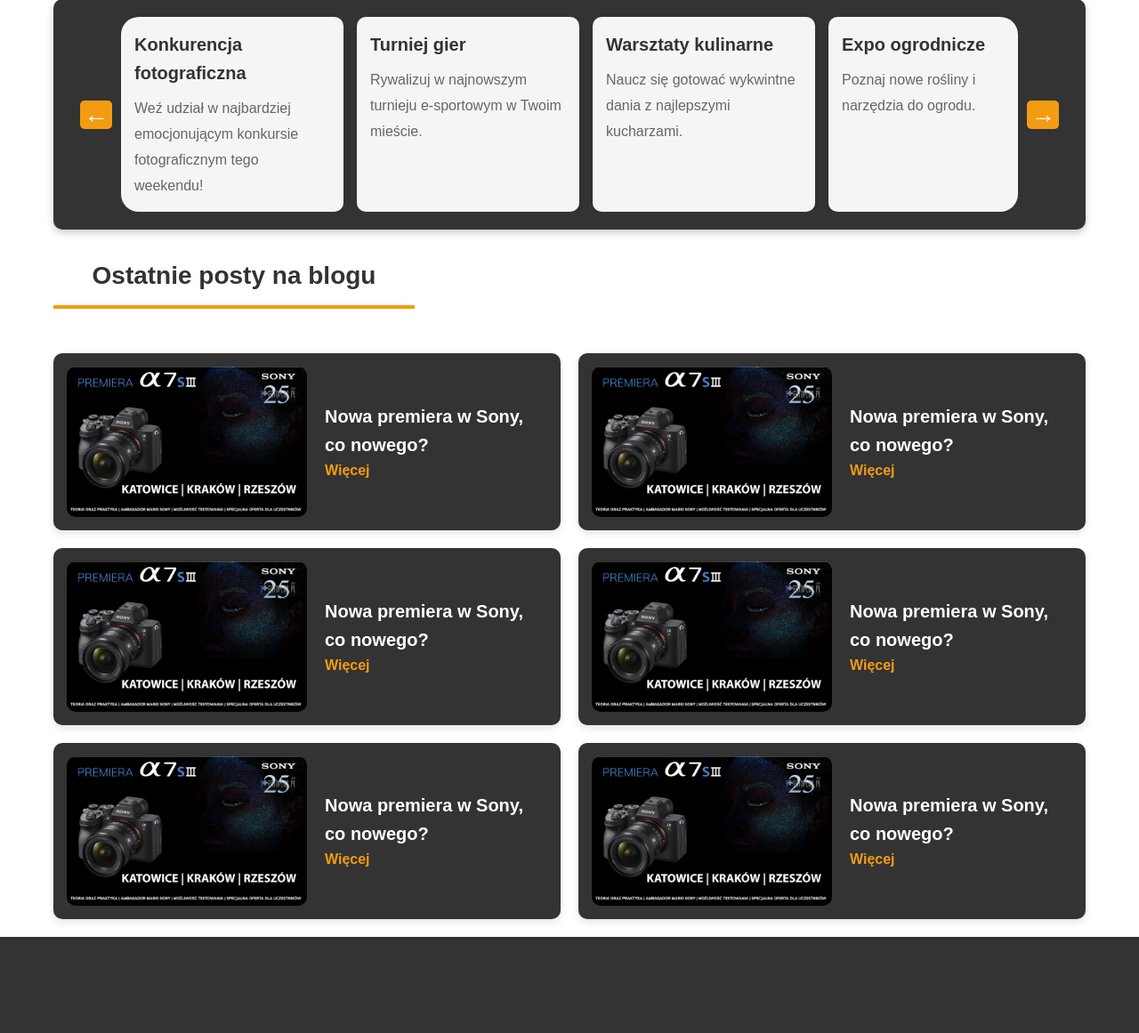
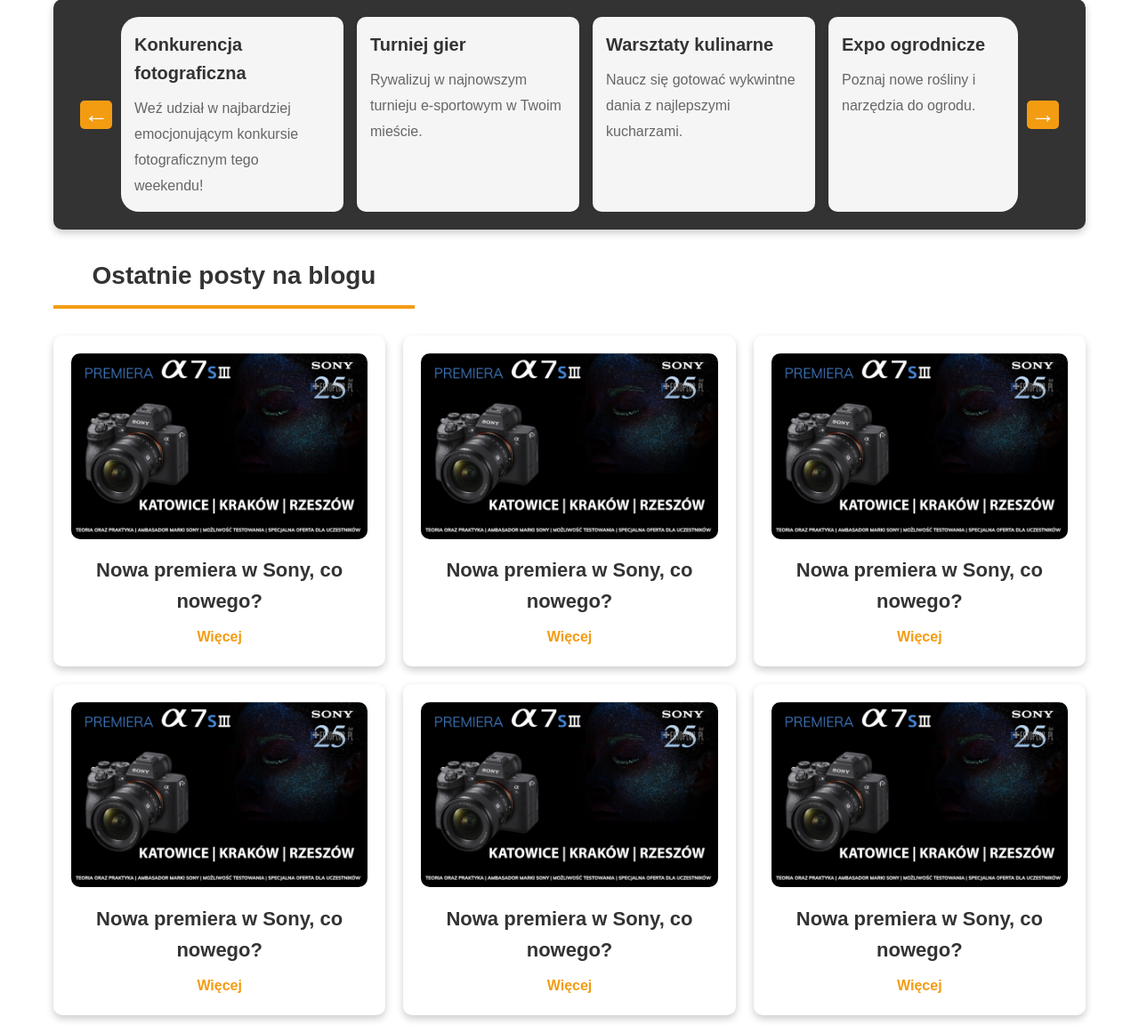
Before and after one commit to Bartek0606/Praktyki2, a PHP site: page /glowna.php in a window 1280 px wide. Shown: the part 168-1329 px from the top of the page at 89% size. Before the commit the page ends 1221 px from the top, so only its background shows below. Run offline with PHP 8.4, Linux system fonts and the light colour scheme; data that the repository does not hold is empty.

Commit message:
zmiana strony glownej i podpiecie linkow

```diff
--- a/glowna.css
+++ b/glowna.css
@@ -11,7 +11,7 @@ body {
   color: #333;
 }
 
-/* Stylowanie headera */
+/* Stylizacja nagłówka */
 header {
   width: 100%;
   background-color: #333;
@@ -26,8 +26,19 @@ header {
   padding: 10px 20px;
 }
 
-.logo h1 {
-  font-size: 24px;
+.logo-link {
+  color: #f39c12;
+  text-decoration: none;
+  font-size: 36px;
+  font-weight: bold;
+  font-family: 'Arial', sans-serif;
+  transition: color 0.3s ease, transform 0.3s ease;
+}
+
+.logo-link:hover {
+  color: #d87d0d;
+  transform: scale(1.05);
+  text-shadow: 0px 4px 8px rgba(0, 0, 0, 0.2);
 }
 
 .nav-links {
@@ -51,7 +62,6 @@ header {
   color: #ffffff;
 }
 
-/* Animowana linia pod kategorią */
 .nav-links li::after {
   content: "";
   position: absolute;
@@ -67,7 +77,7 @@ header {
   width: 100%;
 }
 
-/* Kontener na całą stronę */
+/* Kontener */
 .container {
   max-width: 1200px;
   margin: 0 auto;
@@ -97,10 +107,6 @@ header {
     gap: 10px;
   }
 
-  .logo h1 {
-    margin-bottom: 10px;
-  }
-
   .container h2 {
     font-size: 24px;
   }
@@ -109,13 +115,12 @@ header {
     font-size: 16px;
   }
 }
-/* Stylizacja kontenera przycisków */
+
 .auth-buttons {
   display: flex;
   gap: 10px;
 }
 
-/* Stylizacja przycisków */
 .btn {
   padding: 8px 16px;
   font-size: 16px;
@@ -126,7 +131,6 @@ header {
   transition: background-color 0.3s ease, transform 0.2s ease;
 }
 
-/* Styl przycisku rejestracji */
 .register-btn {
   background-color: #f39c12;
   color: #fff;
@@ -137,7 +141,6 @@ header {
   transform: scale(1.05);
 }
 
-/* Styl przycisku logowania */
 .login-btn {
   background-color: #555;
   color: #fff;
@@ -148,7 +151,6 @@ header {
   transform: scale(1.05);
 }
 
-/* Dopasowanie do responsywności */
 @media (max-width: 768px) {
   .auth-buttons {
     margin-top: 10px;
@@ -163,18 +165,17 @@ header {
 .nagl {
   width: 35%;
 }
+
 .nagl h2 {
   text-align: center;
 }
 
-/* Styl dla poziomej linii */
 .divider {
   border: 0;
-  border-top: 4px solid #f39c12; /* Kolor linii taki jak hover w navbarze */
-  width: 100%; /* Długość linii */
+  border-top: 4px solid #f39c12;
+  width: 100%;
 }
 
-/* Styl dla kontenera slidera */
 .event-slider-container {
   display: flex;
   align-items: center;
@@ -190,7 +191,6 @@ header {
   box-shadow: 0 4px 8px rgba(0, 0, 0, 0.2);
 }
 
-/* Strzałki */
 .arrow-btn {
   background-color: #f39c12;
   color: #fff;
@@ -210,7 +210,6 @@ header {
   background-color: #f39c12;
 }
 
-/* Obszar przewijania */
 .event-slider {
   display: flex;
   gap: 15px;
@@ -220,7 +219,6 @@ header {
   border-radius: 20px;
 }
 
-/* Karty wydarzeń */
 .event-card {
   flex: 0 0 250px;
   background-color: #f5f5f5;
@@ -246,7 +244,6 @@ header {
   color: #666;
 }
 
-/* Dopasowanie do reszty strony */
 @media (max-width: 768px) {
   .event-card {
     flex: 0 0 200px;
@@ -259,73 +256,58 @@ header {
   }
 }
 
-/* Styl dla sekcji bloga */
 .blog-posts {
-  margin-top: 50px;
+  text-align: center;
+  width: 100%;
+  margin-top: 30px;
 }
 
-.blog-posts h2 {
-  font-size: 24px;
-  text-align: center;
+.blog-grid {
+  display: grid;
+  grid-template-columns: repeat(3, 1fr);
+  gap: 20px;
 }
 
-/* Siatka bloga */
-.blog-grid {
-  display: grid;
-  grid-template-columns: repeat(2, 1fr);
-  gap: 20px;
-  max-width: 100%;
+.blog-post {
+  background-color: #fff;
+  border-radius: 10px;
+  padding: 20px;
+  box-shadow: 0 4px 8px rgba(0, 0, 0, 0.2);
+  transition: transform 0.3s ease, box-shadow 0.3s ease;
 }
 
-/* Styl pojedynczego posta */
-.blog-post {
-  display: flex;
-  align-items: center;
-  background-color: #333;
-  padding: 15px;
-  border-radius: 10px;
-  box-shadow: 0 4px 8px rgba(0, 0, 0, 0.1);
+.blog-post:hover {
+  transform: scale(1.05);
+  box-shadow: 0 6px 10px rgba(0, 0, 0, 0.2);
 }
 
 .blog-post img {
-  width: 50%;
-  height: 100%;
+  width: 100%;
   border-radius: 10px;
-  margin-right: 20px;
 }
 
 .blog-post-info {
-  flex: 1;
+  padding-top: 10px;
 }
 
-.blog-post-info h3 {
-  font-size: 20px;
-
-  color: white;
+.blog-post h3 {
+  font-size: 22px;
+  color: #333;
+  margin-bottom: 10px;
 }
 
-.blog-post-info a {
+.blog-post p {
+  font-size: 16px;
+  color: #666;
+  margin-bottom: 8px;
+}
+
+.blog-post a {
   color: #f39c12;
-  font-size: 16px;
   text-decoration: none;
   font-weight: bold;
 }
 
-.blog-post-info a:hover {
+.blog-post a:hover {
   text-decoration: underline;
 }
-
-/* Responsywność dla małych ekranów */
-@media (max-width: 768px) {
-  .blog-grid {
-    grid-template-columns: 1fr;
-  }
-
-  .blog-post-info h3 {
-    font-size: 18px;
-  }
-
-  .blog-post-info a {
-    font-size: 14px;
-  }
-}
```
Also changed, not shown: index.php (+10 -10 lines), post.php (+8 -6 lines).
